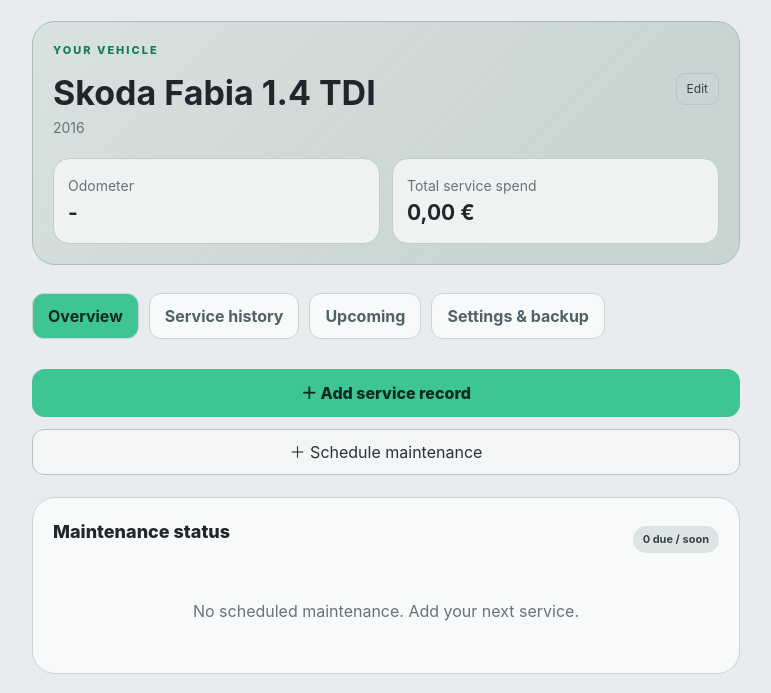
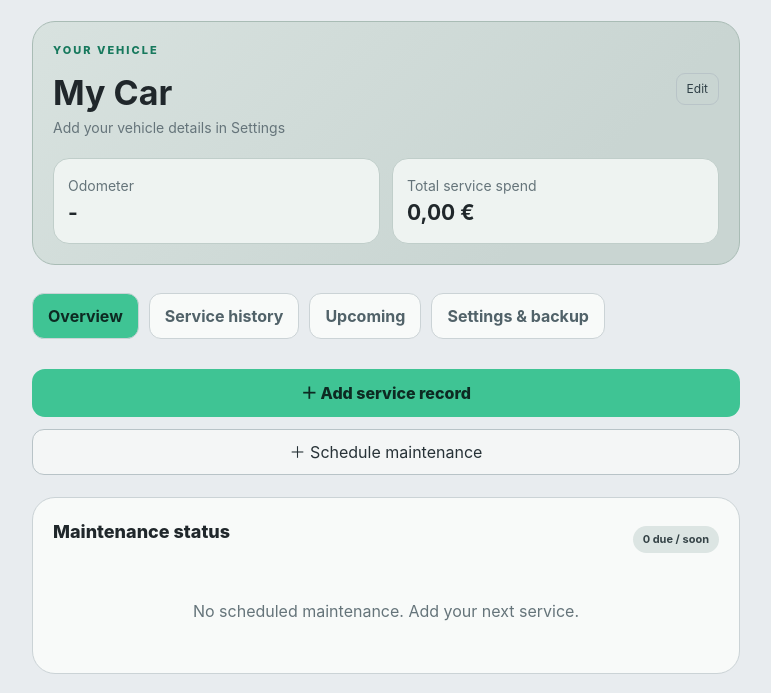
Before and after one commit to abojkov/util-web-garage, a plain HTML site: page index.html in a window 1280 px wide. Shown: the part 61-754 px from the top of the page, without its empty margins (254-1025 px from the left). Drawn offline with Linux system fonts and the light colour scheme.

Commit message:
[no-issue] Remove defined started vehicle data

```diff
--- a/index.html
+++ b/index.html
@@ -1398,14 +1398,14 @@
       <form id="vehicleForm">
         <div class="mb-3"><label class="form-label" for="carName">Vehicle name</label><input class="form-control"
                                                                                              id="carName"
-                                                                                             placeholder="Skoda Fabia 1.4 TDI"
+                                                                                             placeholder="Vehicle name"
                                                                                              required maxlength="80">
         </div>
         <div class="row g-2">
           <div class="col-6 mb-3"><label class="form-label" for="carYear">Year</label><input class="form-control"
                                                                                              id="carYear"
                                                                                              inputmode="numeric"
-                                                                                             placeholder="2016"></div>
+                                                                                             placeholder="YYYY"></div>
         </div>
         <div class="mb-3"><label class="form-label" for="carPlate">Registration plate</label>
           <div class="plate-row">
@@ -1549,7 +1549,7 @@
     const $ = id => document.getElementById(id);
     const today = () => new Date().toLocaleDateString('en-CA');
     const blank = () => ({
-      vehicle: {name: 'Skoda Fabia 1.4 TDI', year: '2016', plateCountry: '', plate: '', vin: ''},
+      vehicle: {name: '', year: '', plateCountry: '', plate: '', vin: ''},
       odometerReadings: [],
       services: [],
       reminders: []
@@ -1918,7 +1918,7 @@
       $('vehicleTitle').textContent = v.name || 'My Car';
       const plateCountry = (v.plateCountry || '').trim().toUpperCase();
       const plateNumber = (v.plate || '').trim().toUpperCase();
-      $('vehicleSubtitle').textContent = [v.year, v.vin ? 'VIN ' + v.vin : ''].filter(Boolean).join(' · ') || 'Maintenance overview';
+      $('vehicleSubtitle').textContent = [v.year, v.vin ? 'VIN ' + v.vin : ''].filter(Boolean).join(' · ') || (v.name ? 'Maintenance overview' : 'Add your vehicle details in Settings');
       $('vehiclePlate').classList.toggle('hidden', !plateNumber);
       $('vehiclePlateBand').classList.toggle('hidden', !plateCountry);
       $('vehiclePlateCountry').textContent = plateCountry;
```
